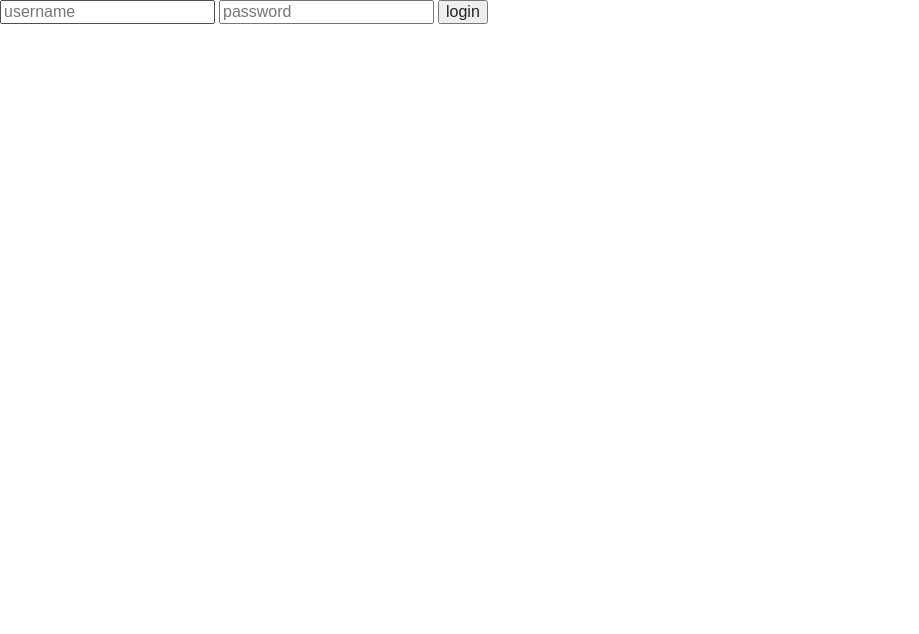
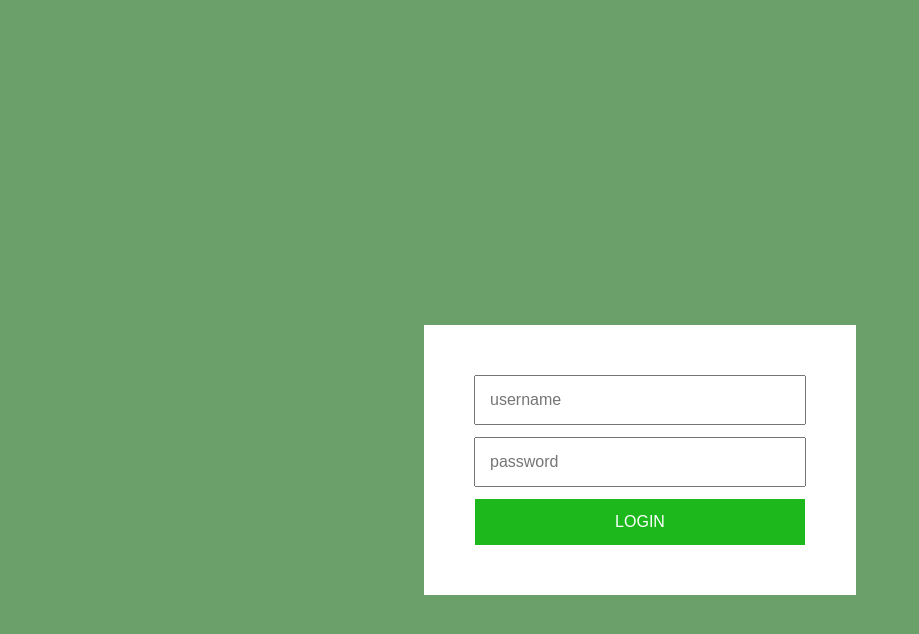
Before and after one commit to anna-one/HW5-DOM, a plain HTML site: page index.html in a window 1280 px wide. Shown: the whole page, without its empty margins (0-919 px from the left). Drawn offline with Linux system fonts and the light colour scheme.

Commit message:
create form

```diff
--- a/css/style.css
+++ b/css/style.css
@@ -0,0 +1,43 @@
+body{
+
+    font-family: sans-serif;
+    background: rgb(107, 160, 107);
+
+    display: flex;
+    justify-content: center;
+}
+
+.form {
+    margin-top: 325px;
+    background-color: #fff;
+    padding: 50px;
+
+
+    display: flex;
+    flex-direction: column;
+    align-items: center;
+}
+
+.form-name{
+    padding: 14px;
+    min-width: 300px;
+
+}
+
+.form-password{
+    padding: 14px;
+    min-width: 300px;
+
+    margin-top: 12px;
+    margin-bottom: 12px;
+}
+
+.form-button{
+    padding: 14px;
+    min-width: 330px;
+
+    background-color: rgb(28, 184, 28);
+    color: #fff;
+    text-transform: uppercase;
+    border: none;
+}
--- a/index.html
+++ b/index.html
@@ -1,5 +1,6 @@
 <!DOCTYPE html>
 <html lang="en">
+
 <head>
     <meta charset="UTF-8">
     <meta http-equiv="X-UA-Compatible" content="IE=edge">
@@ -7,13 +8,17 @@
     <title>Document</title>
     <link rel="stylesheet" href="./css/index.css">
 </head>
+
 <body>
-   <div class="form">
-       <input type="name" class="form-name" id="form-name" placeholder="username">
-       <input type="password" class="form-password" id="'form-passwoord" placeholder="password">
+    <div class="block">
+        <div class="form">
+            <input type="name" class="form-name" id="form-name" placeholder="username">
+            <input type="password" class="form-password" id="'form-passwoord" placeholder="password">
 
-       <button class="form-button" id="form-button">login</button>
+            <button class="form-button" id="form-button">login</button>
 
-   </div>
+        </div>
+    </div>
 </body>
+
 </html>
```
